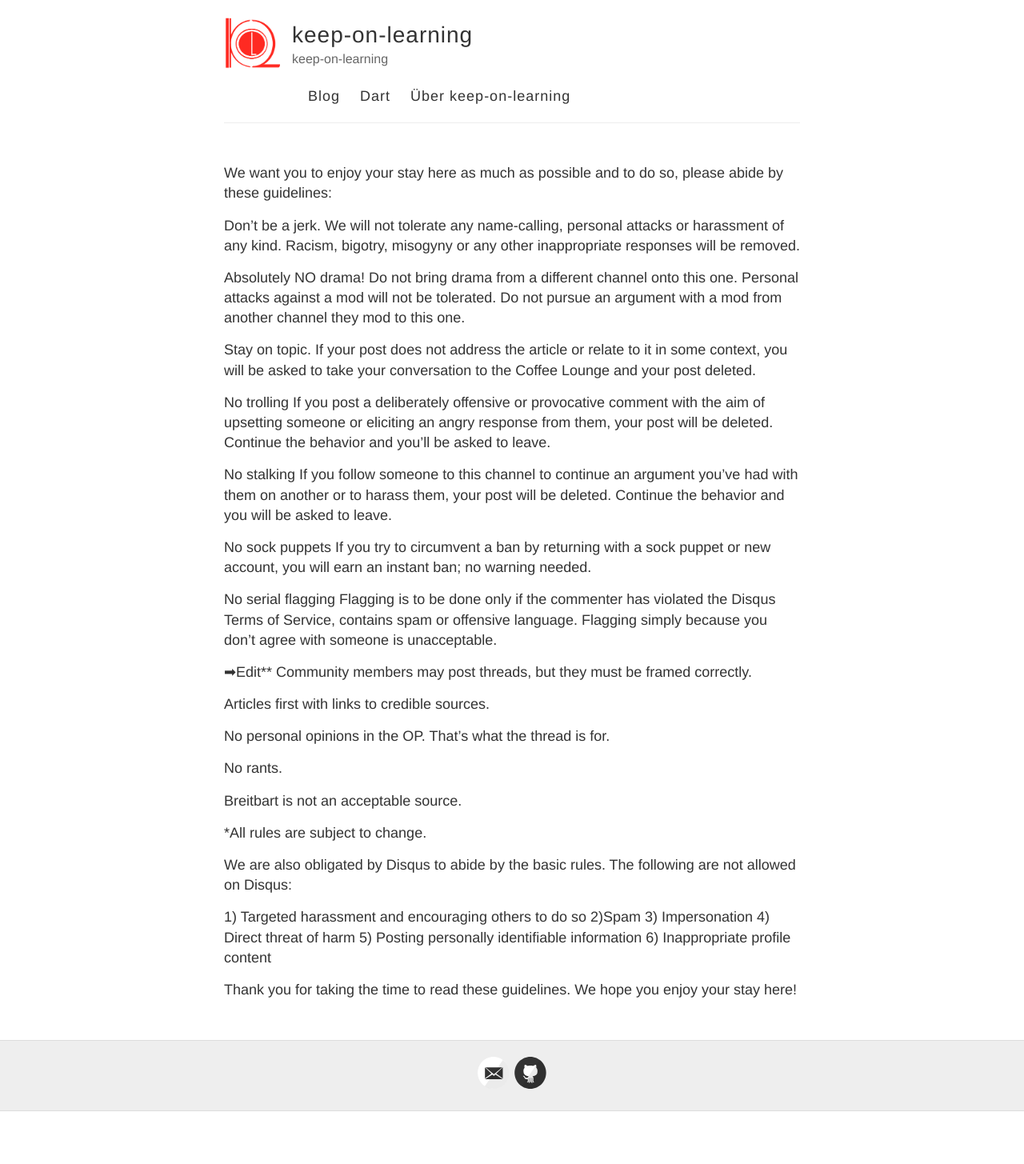
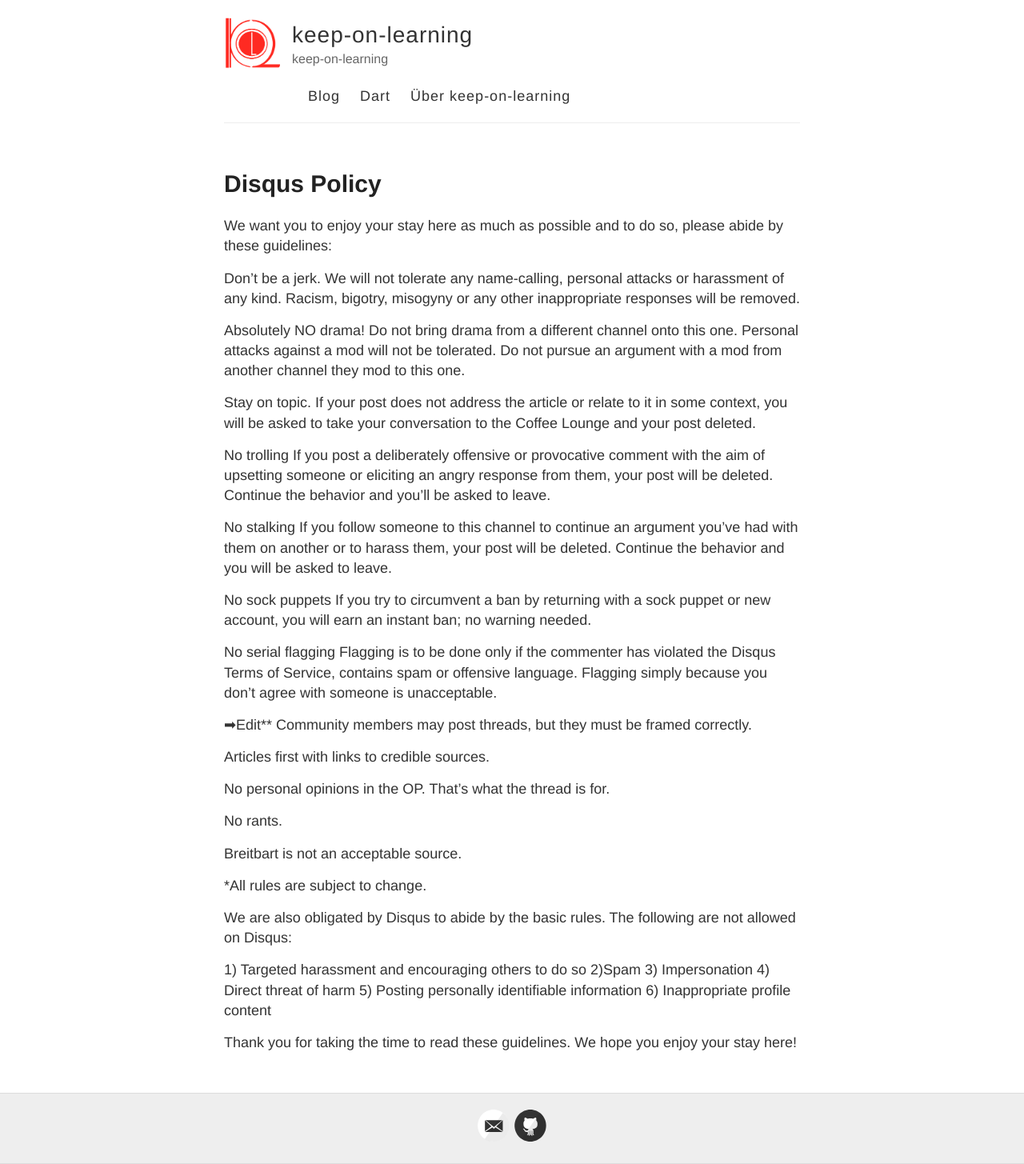
Before and after one commit to keep-on-learning/keep-on-learning.github.io, a Jekyll site: the page built from disqus_policy.md, in a window 1280 px wide. Shown: the whole page at 80% size. Built offline with Jekyll 4.4.1, drawn with Linux system fonts in a browser that asks for light colours; our own code applies the rules of GitHub Pages for plain Markdown files; before the commit the page ends 1389 px from its top, so only the background shows below that.

Commit message:
Update disqus_policy.md

```diff
--- a/disqus_policy.md
+++ b/disqus_policy.md
@@ -1,3 +1,9 @@
+---
+layout: page
+title: Disqus Policy
+permalink: /disqus_policy/
+---
+
 We want you to enjoy your stay here as much as possible and to do so, please abide by these guidelines:
 
 Don't be a jerk.
```
